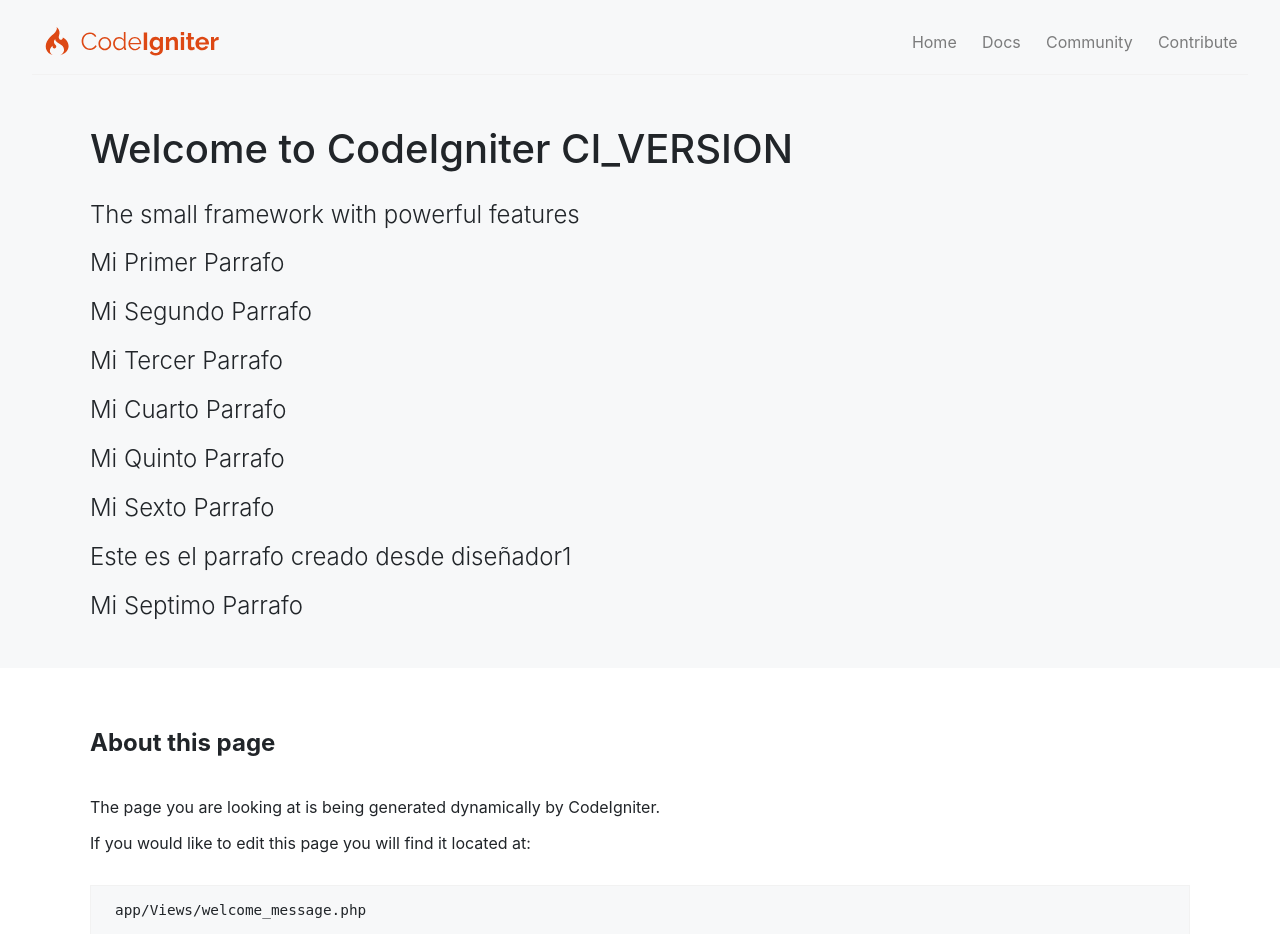
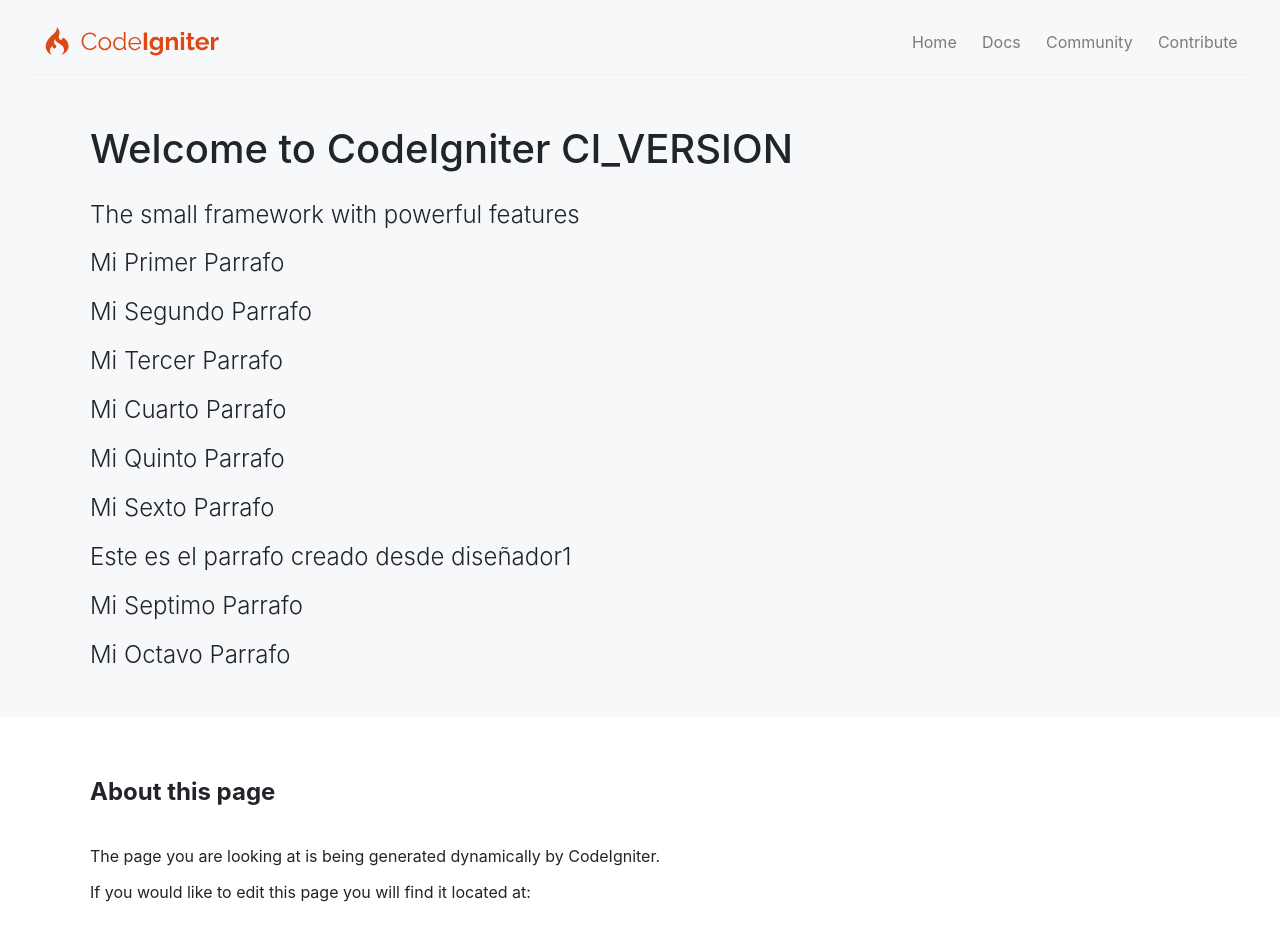
Before and after one commit to mmirandar/CursoGIT, a CodeIgniter 4 app: the page made by app/Views/welcome_message.php in a window 1280 px wide. Shown: the top 934 px of the page. Run offline with PHP 8.4 and a stand-in for CodeIgniter, Linux system fonts and the light colour scheme; the template is opened without the code that fills it, so the values that code supplies are empty; some libraries are stand-ins or nearby versions.

Commit message:
Creando mi ocatvo parrafo

```diff
--- a/app/Views/welcome_message.php
+++ b/app/Views/welcome_message.php
@@ -241,6 +241,9 @@
 
         <h2>Mi Septimo Parrafo</h2>
 
+        <h2>Mi Octavo Parrafo</h2>
+
+
 
     </div>
 
```
